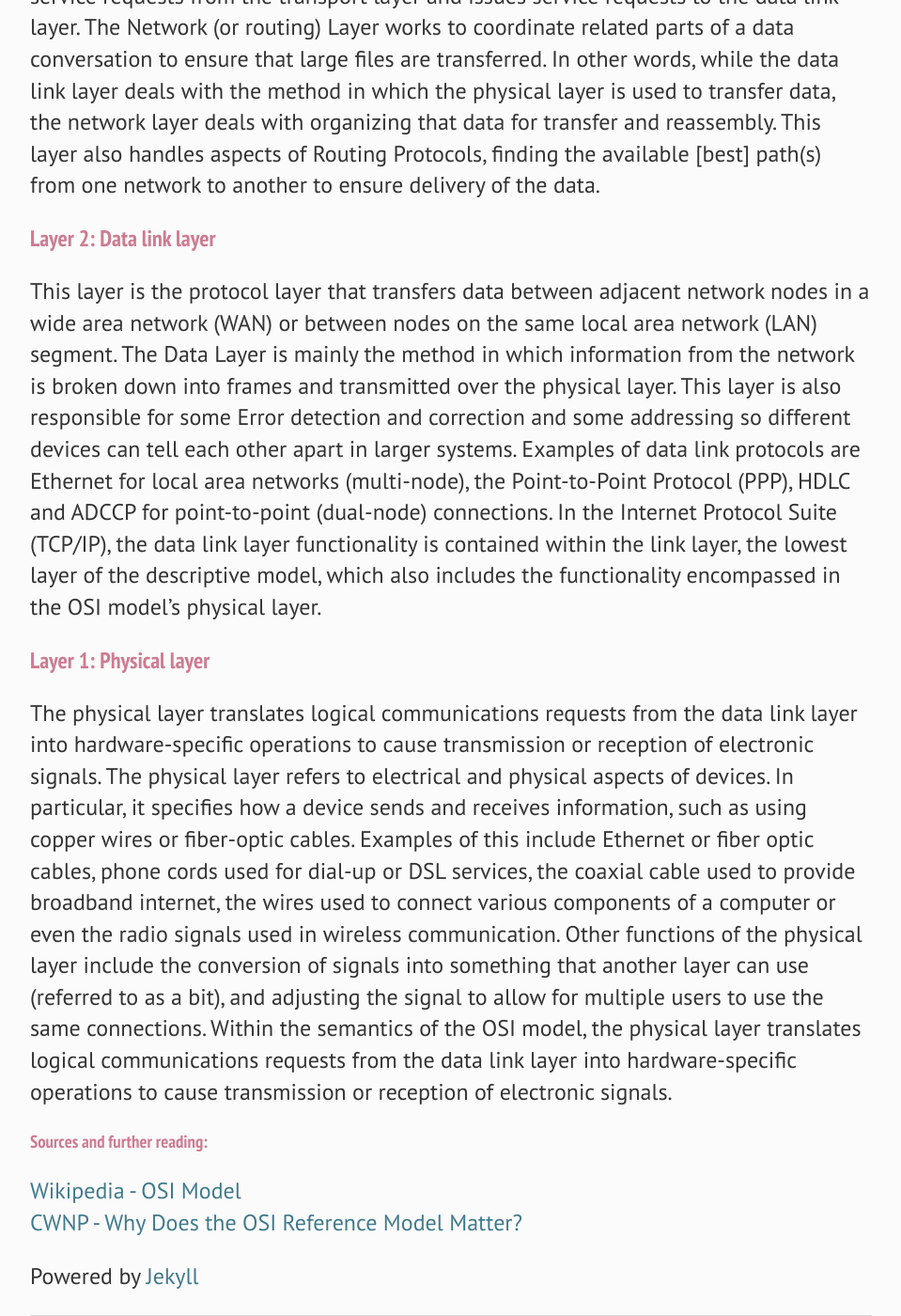
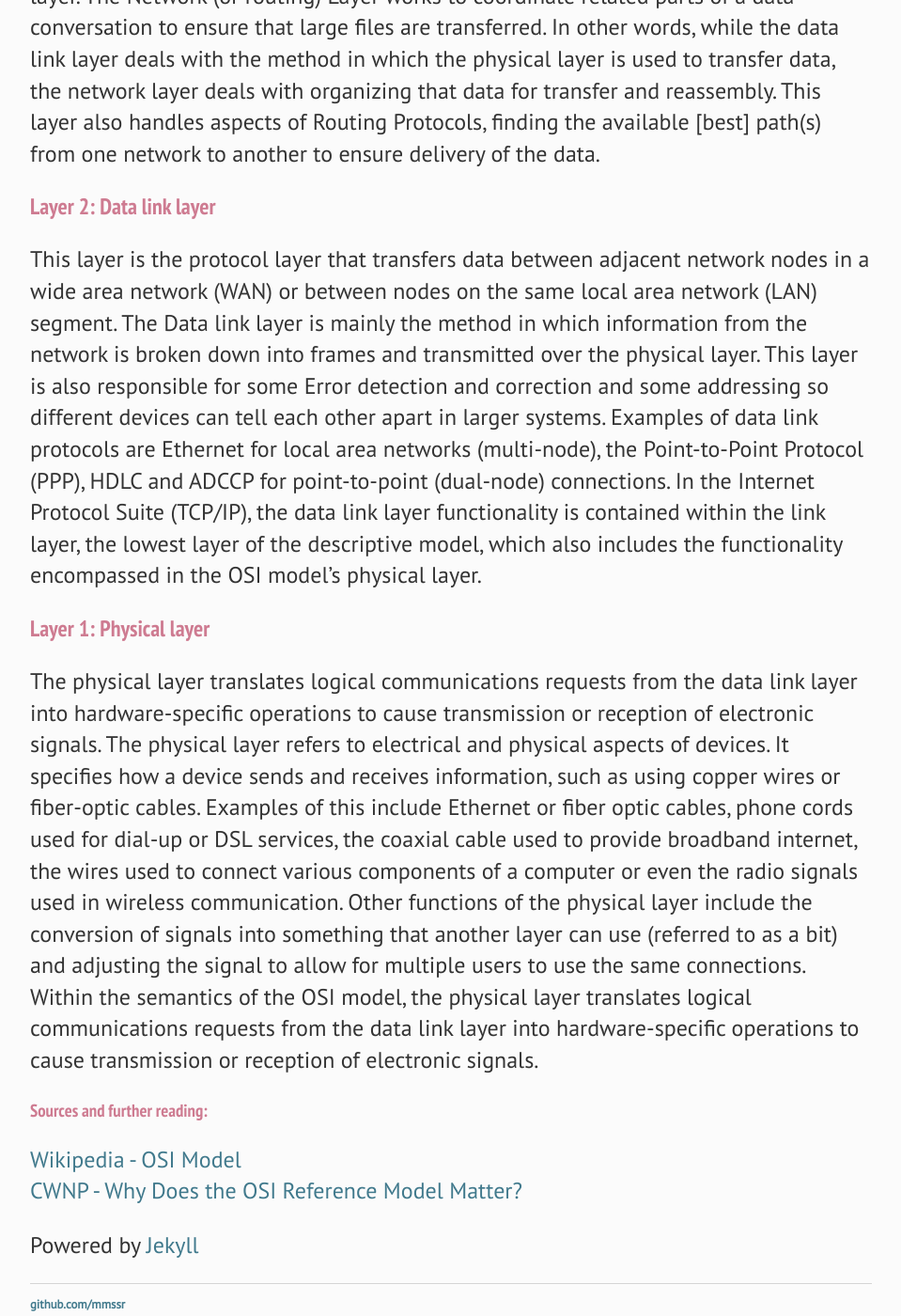
Before and after one commit to mmssr/mmssr.github.io, a Jekyll site: the page built from _posts/2019-06-23-Notes on the OSI Model.md, in a window 1280 px wide and 1400 px high, scrolled down 2597 px. Shown: the whole window at 94% size, without its empty margins (160-1119 px from the left). Built offline with Jekyll 4.4.1, drawn with Linux system fonts in a browser that asks for light colours; some of the changed text lies outside the part shown.

Commit message:
Update 2019-06-23-Notes on the OSI Model.md

```diff
--- a/_posts/2019-06-23-Notes on the OSI Model.md
+++ b/_posts/2019-06-23-Notes on the OSI Model.md
@@ -4,7 +4,7 @@
 date: 2019-06-23
 ---
 
-The Open Systems Interconnection (OSI) model is a method used to describe computer networking. The OSI model creates a common description for how networks function, which is necessary for mutual understanding of function and description. Each layer represents its own abstraction which interfaces in some form with the layers adjacent to itself. A layer serves the layer above it and is served by the layer below it. For example, the layer that ensures error-free communications across a network provides the path needed by applications above it, while it calls the next lower layer to send and receive packets that constitute the contents of that path. Keep in mind, multiple instances of layers are possible (such as multiple application layers operating simultaneously, but not dependent on one another). Running discord whilst using filezilla would create multiple abstractions of the application layer which are not hierarchically dependent upon one another.
+The Open Systems Interconnection (OSI) model is a method used to describe computer networking. The OSI model creates a common description for how networks function. Each layer represents its own abstraction which interfaces in some form with the layers adjacent to itself. A layer serves the layer above it and is served by the layer below it. For example, the layer that ensures error-free communications across a network provides the path needed by applications above it, while it calls the next lower layer to send and receive packets that constitute the contents of that path. Multiple instances of layers are possible (such as multiple application layers operating simultaneously, but not dependent on one another). Running discord whilst using filezilla would create multiple abstractions of the application layer which are not hierarchically dependent upon one another.
 
 | Layer | Name | Description |Technologies|Data Unit|Layer Type|
 |-------|-------|-------|-------|-------|-------|
@@ -38,10 +38,10 @@
 The Network layer provides the means of transferring variable-length network packets from a source to a destination host via one or more networks. Within the service layering semantics of the OSI network architecture, the network layer responds to service requests from the transport layer and issues service requests to the data link layer. The Network (or routing) Layer works to coordinate related parts of a data conversation to ensure that large files are transferred. In other words, while the data link layer deals with the method in which the physical layer is used to transfer data, the network layer deals with organizing that data for transfer and reassembly. This layer also handles aspects of Routing Protocols, finding the available [best] path(s) from one network to another to ensure delivery of the data.
 
 <h2>Layer 2: Data link layer</h2>
-This layer is the protocol layer that transfers data between adjacent network nodes in a wide area network (WAN) or between nodes on the same local area network (LAN) segment. The Data Layer is mainly the method in which information from the network is broken down into frames and transmitted over the physical layer. This layer is also responsible for some Error detection and correction and some addressing so different devices can tell each other apart in larger systems. Examples of data link protocols are Ethernet for local area networks (multi-node), the Point-to-Point Protocol (PPP), HDLC and ADCCP for point-to-point (dual-node) connections. In the Internet Protocol Suite (TCP/IP), the data link layer functionality is contained within the link layer, the lowest layer of the descriptive model, which also includes the functionality encompassed in the OSI model's physical layer.
+This layer is the protocol layer that transfers data between adjacent network nodes in a wide area network (WAN) or between nodes on the same local area network (LAN) segment. The Data link layer is mainly the method in which information from the network is broken down into frames and transmitted over the physical layer. This layer is also responsible for some Error detection and correction and some addressing so different devices can tell each other apart in larger systems. Examples of data link protocols are Ethernet for local area networks (multi-node), the Point-to-Point Protocol (PPP), HDLC and ADCCP for point-to-point (dual-node) connections. In the Internet Protocol Suite (TCP/IP), the data link layer functionality is contained within the link layer, the lowest layer of the descriptive model, which also includes the functionality encompassed in the OSI model's physical layer.
 
 <h2>Layer 1: Physical layer</h2>
-The physical layer translates logical communications requests from the data link layer into hardware-specific operations to cause transmission or reception of electronic signals. The physical layer refers to electrical and physical aspects of devices. In particular, it specifies how a device sends and receives information, such as using copper wires or fiber-optic cables. Examples of this include Ethernet or fiber optic cables, phone cords used for dial-up or DSL services, the coaxial cable used to provide broadband internet, the wires used to connect various components of a computer or even the radio signals used in wireless communication. Other functions of the physical layer include the conversion of signals into something that another layer can use (referred to as a bit), and adjusting the signal to allow for multiple users to use the same connections. Within the semantics of the OSI model, the physical layer translates logical communications requests from the data link layer into hardware-specific operations to cause transmission or reception of electronic signals.
+The physical layer translates logical communications requests from the data link layer into hardware-specific operations to cause transmission or reception of electronic signals. The physical layer refers to electrical and physical aspects of devices. It specifies how a device sends and receives information, such as using copper wires or fiber-optic cables. Examples of this include Ethernet or fiber optic cables, phone cords used for dial-up or DSL services, the coaxial cable used to provide broadband internet, the wires used to connect various components of a computer or even the radio signals used in wireless communication. Other functions of the physical layer include the conversion of signals into something that another layer can use (referred to as a bit) and adjusting the signal to allow for multiple users to use the same connections. Within the semantics of the OSI model, the physical layer translates logical communications requests from the data link layer into hardware-specific operations to cause transmission or reception of electronic signals.
 
 <h3>Sources and further reading:</h3>
 [Wikipedia - OSI Model](https://en.wikipedia.org/wiki/OSI_model#Protocol_layers_(Brief))
```
